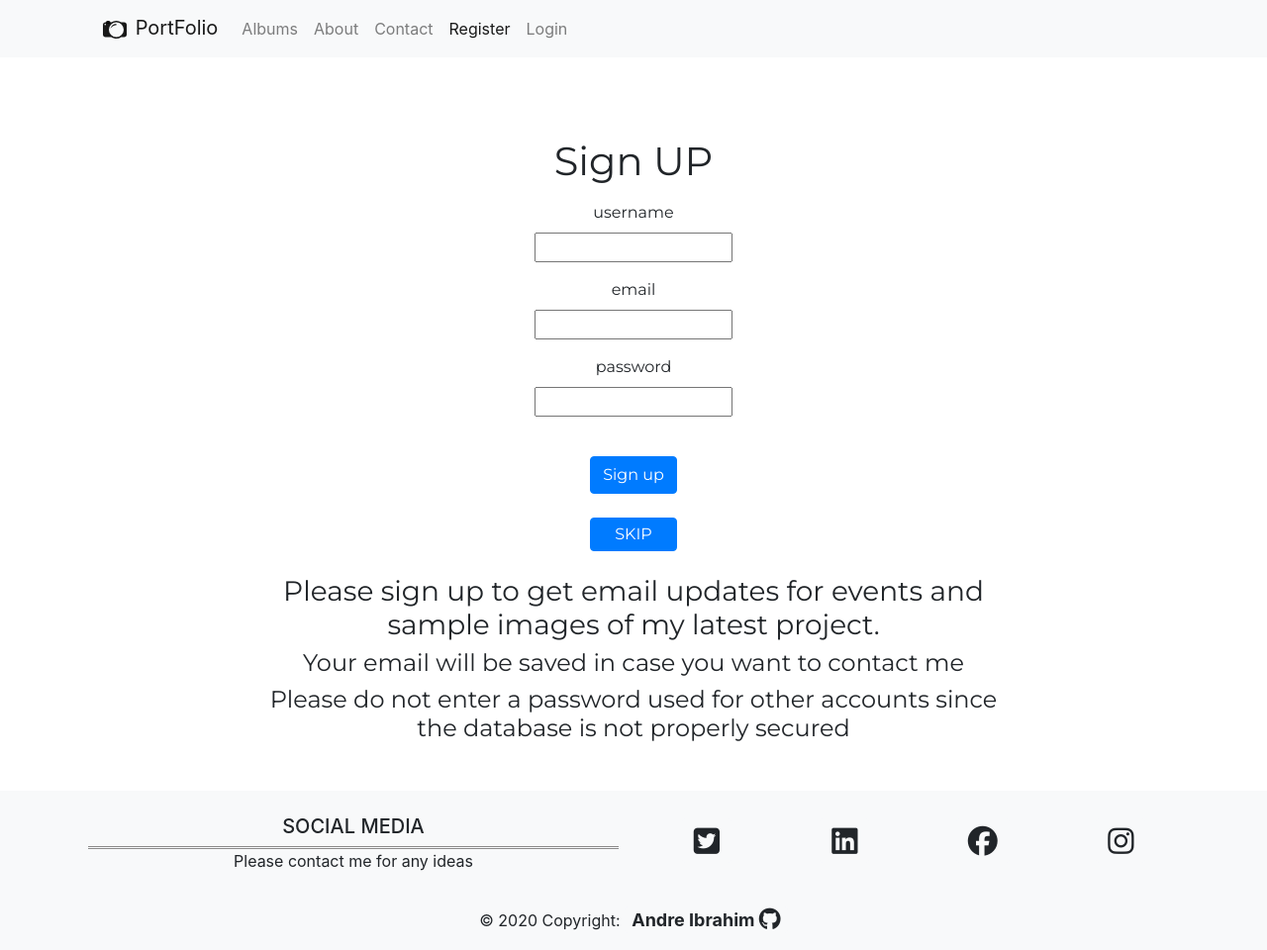
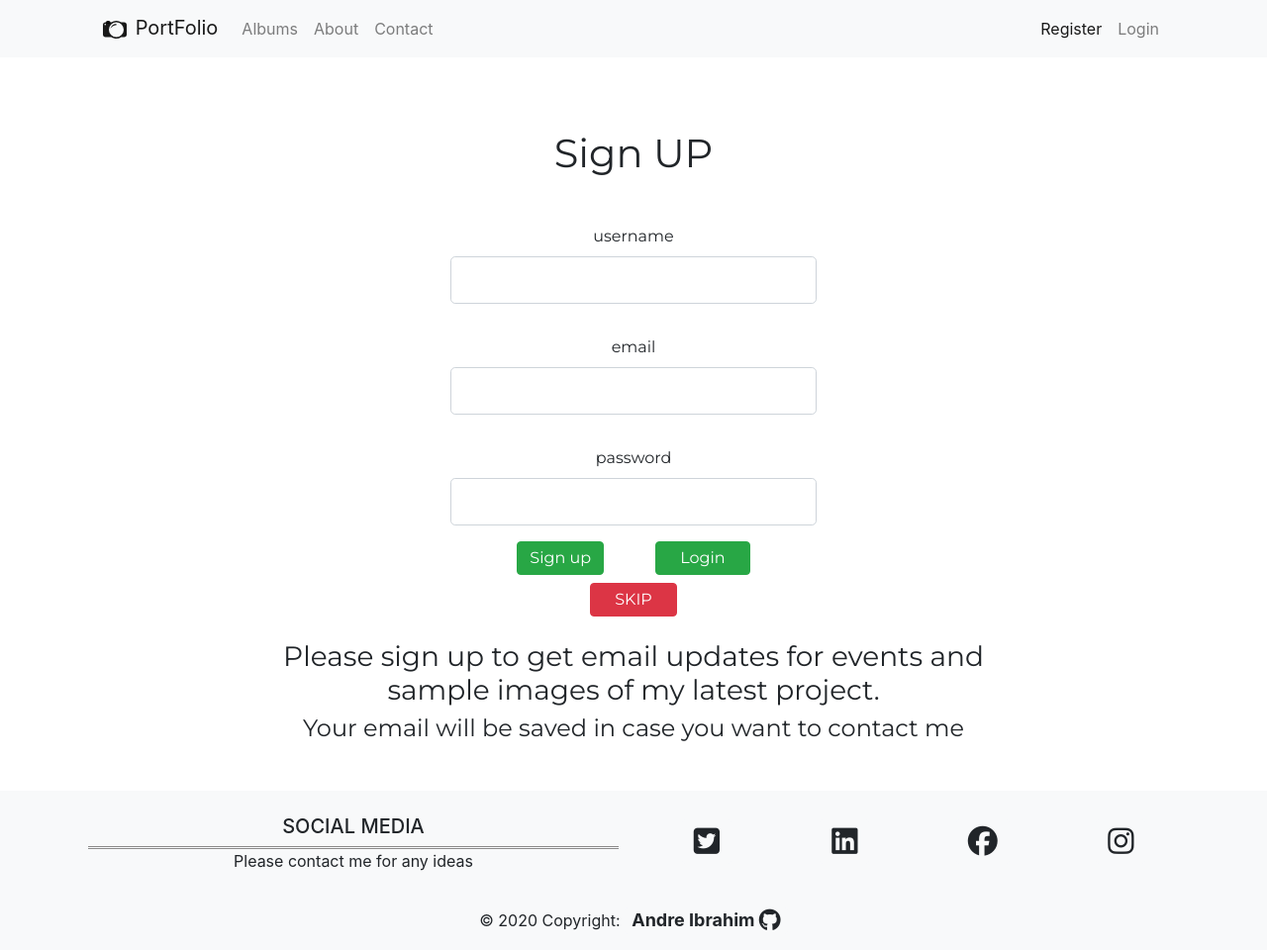
Before and after one commit to Andre-Ibrahim/photographyPortfolio, a Flask app: page /register in a window 1280 px wide. Shown: the whole page at 99% size. Run offline with Flask 2, Linux system fonts and the light colour scheme; some libraries are stand-ins or nearby versions.

Commit message:
last commit of april 4th fixed register and login in navbar collapse

```diff
--- a/static/styles/style.css
+++ b/static/styles/style.css
@@ -26,6 +26,9 @@
 
 .limit2{
     max-width: 800px;
+}
+.limit3{
+    max-width: 400px;
 }
 
 .font{
--- a/templates/base.html
+++ b/templates/base.html
@@ -27,7 +27,7 @@
             <button class="navbar-toggler" type="button" data-toggle="collapse" data-target="#navbarNav" aria-controls="navbarNav" aria-expanded="false" aria-label="Toggle navigation">
               <span class="navbar-toggler-icon"></span>
             </button>
-            <div class="collapse navbar-collapse" id="navbarNav">
+            <div class="navbar-collapse collapse w-100 order-3 dual-collapse2" id="navbarNav">
               <ul class="navbar-nav">
                 {% if page == "album" %}
                 <li class="nav-item active">
@@ -54,6 +54,11 @@
                   <a class="nav-link" href="/contact">Contact</a>
                 </li>
 
+
+
+
+              </ul>
+                <ul class="navbar-nav ml-auto">
                     {% if "email" not in session %}
                       {% if page == "register" %}
                         <li class="nav-item active">
@@ -73,15 +78,14 @@
 
                       {% else %}
 
-                      <li class="nav-item ml-auto"><a class="nav-link">Logged In as: {{ session.get('email') }}</a></li>
+                              <li class="nav-item ml-auto"><a class="nav-link">Logged In as: {{ session.get('username') }}</a></li>
                               <li class="nav-item" ><a class="nav-link" href="/logout">Logout</a></li>
 
 
                       {% endif %}
-
-
                 </ul>
             </div>
+
             </nav>
         </div>
         </div>
--- a/templates/register.html
+++ b/templates/register.html
@@ -3,26 +3,64 @@
 
 {%block content%}
 
-    	<div class="container-fluid font text-center my-4" id="signUpTop">
-  			<h1>Sign UP</h1>
-  			<form action="#" method="POST">
+    	<div class="container-fluid font text-center my-3" id="signUpTop">
+  			<h1 class="mb-5">Sign UP</h1>
+  			<form action="#" class="limit3 container text-center mt-3" method="POST">
                 {{ form.csrf_token }}
-    			<div class="mt-3">{{ form.name.label }}</div>
-    			<div class="mb-3">{{ form.name }}</div>
-                <div>{{ form.email.label }}</div>
+                <div class="form-group">
+                    {{ form.name.label(class="form-control-label") }}
 
-                <div class="mb-3">{{ form.email }}</div>
-                <div>{{ form.password.label }}</div>
-                <div class="mb-3">{{ form.password }}</div>
-                <div>{{ form.submit(class="btn btn-primary mt-4") }}</div>
+                    {% if form.name.errors %}
+                        {{ form.name(class="form-control form-control-lg is-invalid") }}
+                        <div class="invalid-feedback">
+                            {% for error in form.name.errors %}
+                                <span>{{ error }}</span>
+                            {% endfor %}
+                        </div>
+                    {% else %}
+                        {{ form.name(class="form-control form-control-lg") }}
+                    {% endif %}
+                </div>
+                <div class="form-group">
+                    {{ form.email.label(class="form-control-label mt-3") }}
+
+                    {% if form.email.errors %}
+                        {{ form.email(class="form-control form-control-lg is-invalid") }}
+                        <div class="invalid-feedback">
+                            {% for error in form.email.errors %}
+                                <span>{{ error }}</span>
+                            {% endfor %}
+                        </div>
+                    {% else %}
+                        {{ form.email(class="form-control form-control-lg") }}
+                    {% endif %}
+                </div>
+
+
+                <div class="form-group">
+                    {{ form.password.label(class="form-control-label mt-3") }}
+
+                    {% if form.password.errors %}
+                        {{ form.password(class="form-control form-control-lg is-invalid") }}
+                        <div class="invalid-feedback">
+                            {% for error in form.password.errors %}
+                                <span>{{ error }}</span>
+                            {% endfor %}
+                        </div>
+                    {% else %}
+                        {{ form.password(class="form-control form-control-lg") }}
+                    {% endif %}
+                </div>
+                <span>{{ form.submit(class="btn btn-success py-1 mx-4") }}</span>
+                <span><a href="/login" class="btn btn-success py-1 px-4 mx-4">Login</a></span>
+                <span><a href=".." class="btn btn-danger py-1 px-4 m-2">SKIP</a></span>
   			</form>
-            <a href=".." class="btn btn-primary py-1 px-4 mt-4">SKIP</a>
+
 		</div>
         <div class="container-fluid mb-5 font text-center limit2">
         <p>
             <h3>Please sign up to get email updates for events and sample images of my latest project.</h3>
             <h4>Your email will be saved in case you want to contact me</h4>
-            <h4>Please do not enter a password used for other accounts since the database is not properly secured</h4>
             </p>
         </div>
 
```
Also changed, not shown: users.sqlite3. Lines whose indentation alone changed are shown as unchanged.
